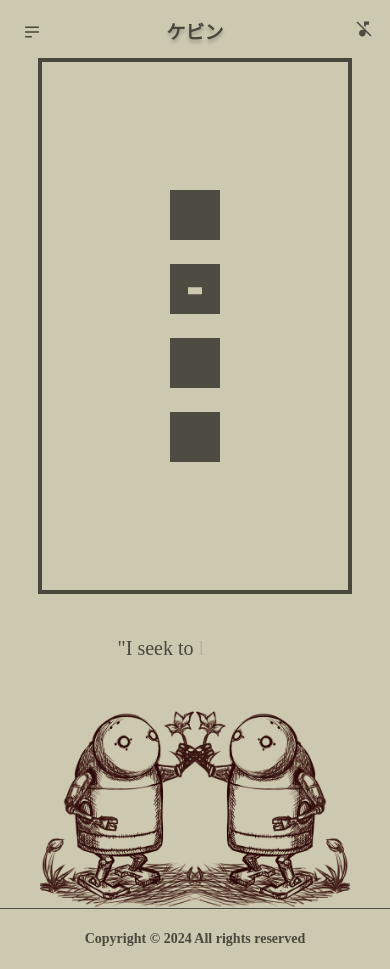
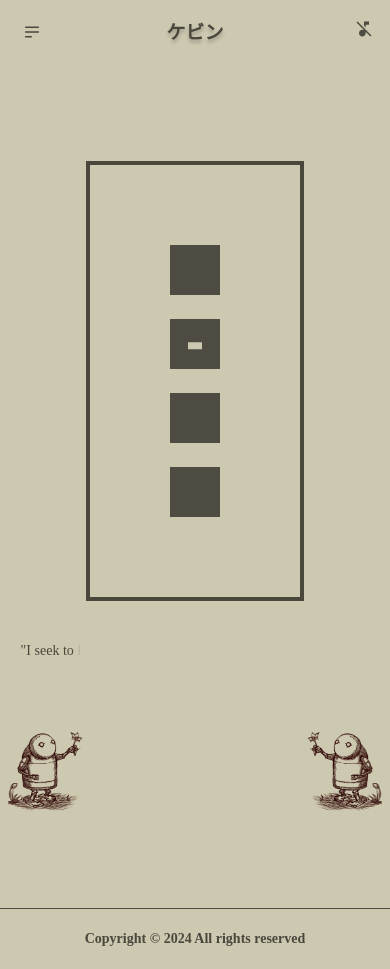
Before and after one commit to KevinArmache/Portfolio, a Next.js app: page /contact in a window 390 px wide. Built offline with nearby package versions, Linux system fonts and the light colour scheme; a web font is replaced by a local one.

Commit message:
fix: contact page

```diff
--- a/src/app/contact/page.jsx
+++ b/src/app/contact/page.jsx
@@ -38,7 +38,7 @@ export default function page() {
 
   return (
     <div className="h-screen relative flex flex-col justify-center items-center">
-      <div className=" border-4 border-secondary-color p-32 w-fit mx-auto flex flex-col justify-center items-center">
+      <div className=" border-4 border-secondary-color md:p-32 p-20 w-fit mx-auto flex flex-col justify-center items-center">
         <Link
           target="_blank"
           className="social-media-item-on-contact-page animation opacity-0"
@@ -282,7 +282,7 @@ export default function page() {
           </Link>
         </div>
       </div>
-      <p className="text-xl animation opacity-0 w-1/2 mt-10 text-center text-secondary-color mx-auto">
+      <p className="md:text-xl $ text-sm animation opacity-0 md:w-1/2 w-[90%]  mt-10 text-center text-secondary-color mx-auto ">
         {text.split("").map((word, index) => {
           return (
             <span className="char " key={index}>
@@ -291,18 +291,20 @@ export default function page() {
           );
         })}
       </p>
+      <div className=" flex items-end justify-between w-full">
         <Image
-        className="absolute bottom-0 opacity-0 left-0 ml-10 animation"
+          className="md:w-60 w-20  opacity-0 left-0 md:ml-10 ml-2 animation"
           src="/assets/nier-image.png"
           width={200}
           height={200}
         />{" "}
         <Image
-        className="absolute bottom-0 opacity-0 right-0 mr-10 transform scale-x-[-1] animation"
+          className="md:w-60 w-20  opacity-0 right-0 md:mr-10 mr-2 transform scale-x-[-1] animation"
           src="/assets/nier-image.png"
           width={200}
           height={200}
         />
       </div>
+    </div>
   );
 }
```
Lines whose indentation alone changed are shown as unchanged.
